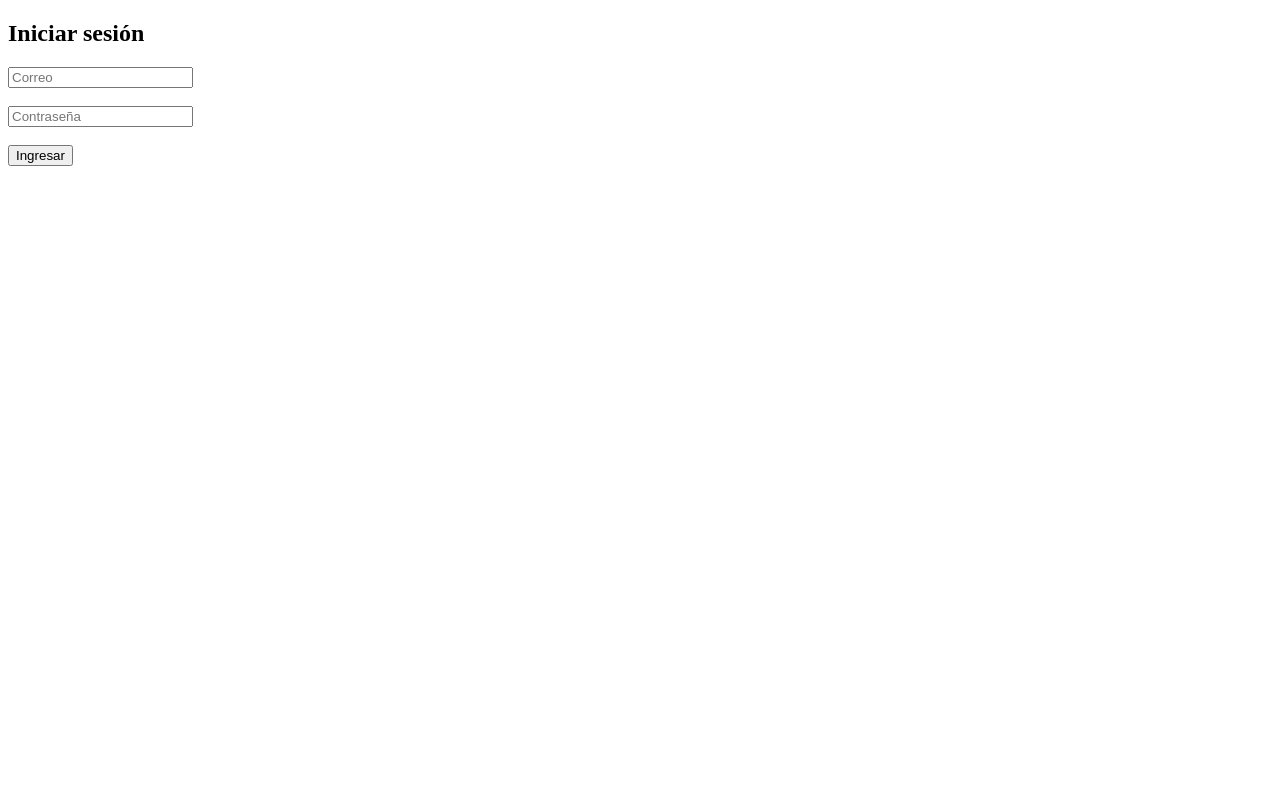
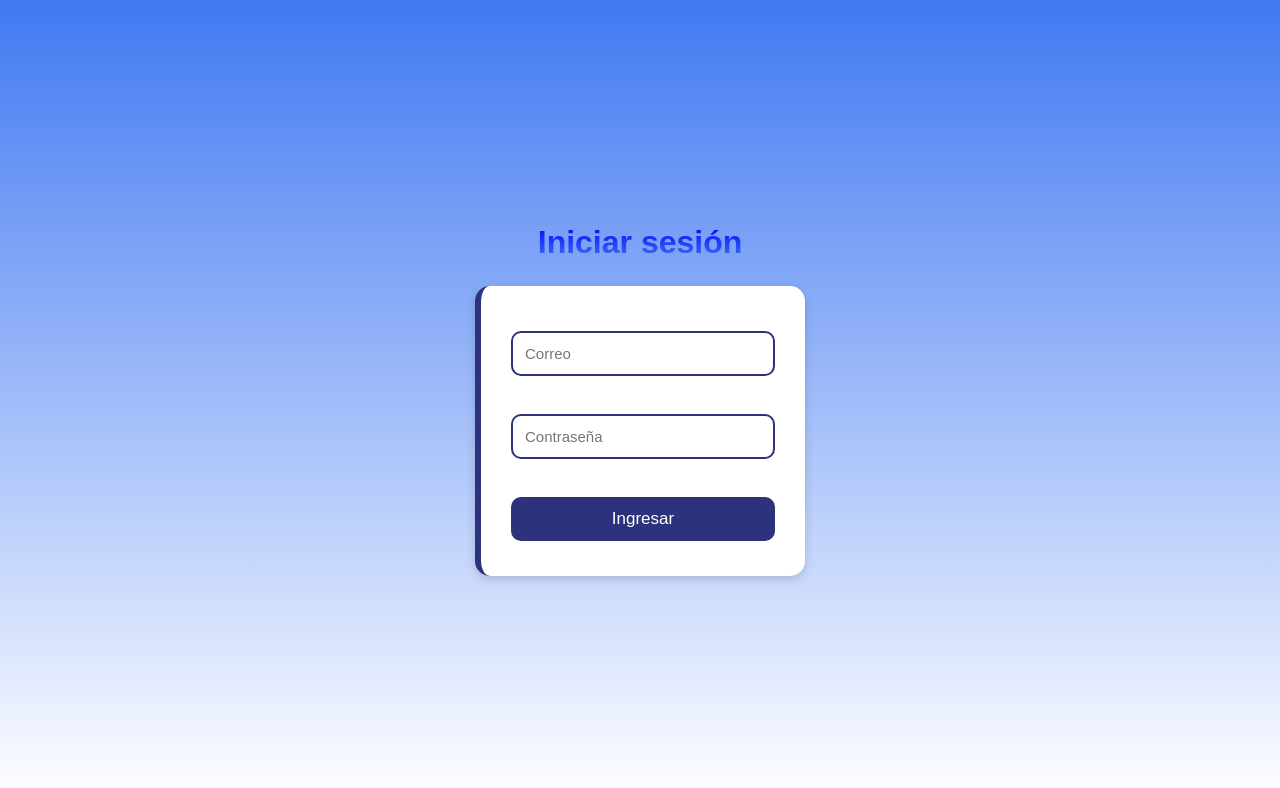
Before and after one commit to JorgeAndresBeltranBejarano/Proyecto-Arle, a plain HTML site: page Eventos/login.html in a window 1280 px wide. Drawn offline with Linux system fonts and the light colour scheme.

Commit message:
casi terminado

```diff
--- /dev/null
+++ b/Eventos/login.css
@@ -0,0 +1,72 @@
+/* Reset */
+*{
+    margin: 0;
+    padding: 0;
+    box-sizing: border-box;
+}
+
+body{
+    font-family: Arial, sans-serif;
+    background: linear-gradient(to bottom, rgb(65, 121, 242), white);
+    background-attachment: fixed;
+    display: flex;
+    flex-direction: column;
+    align-items: center;
+    justify-content: center;
+    min-height: 100vh;
+}
+
+/* Título */
+h2{
+    color: #2d327d;
+    font-size: 32px;
+    margin-bottom: 25px;
+    background: linear-gradient(blue, rgb(65, 121, 242));
+    background-clip: text;
+    -webkit-text-fill-color: transparent;
+}
+
+/* Formulario */
+#loginForm{
+    background: white;
+    padding: 35px 30px;
+    border-radius: 15px;
+    width: 330px;
+    box-shadow: 0 4px 10px rgba(0,0,0,0.15);
+    border-left: 6px solid #2d327d;
+    text-align: center;
+}
+
+/* Inputs */
+#loginForm input{
+    width: 100%;
+    padding: 12px;
+    margin: 10px 0;
+    border: 2px solid #2d327d;
+    border-radius: 10px;
+    outline: none;
+    font-size: 15px;
+}
+
+#loginForm input:focus{
+    border-color: rgb(65, 121, 242);
+    box-shadow: 0 0 8px rgba(65,121,242,0.4);
+}
+
+/* Botón */
+#loginForm button{
+    width: 100%;
+    padding: 12px;
+    margin-top: 10px;
+    background-color: #2d327d;
+    color: white;
+    border: none;
+    border-radius: 10px;
+    cursor: pointer;
+    font-size: 17px;
+    transition: 0.2s ease;
+}
+
+#loginForm button:hover{
+    background-color: rgb(65, 121, 242);
+}
--- a/Eventos/login.html
+++ b/Eventos/login.html
@@ -3,6 +3,7 @@
 <head>
   <meta charset="UTF-8">
   <title>Login Arle</title>
+  <link rel="stylesheet" href="login.css">
 </head>
 <body>
 
```
